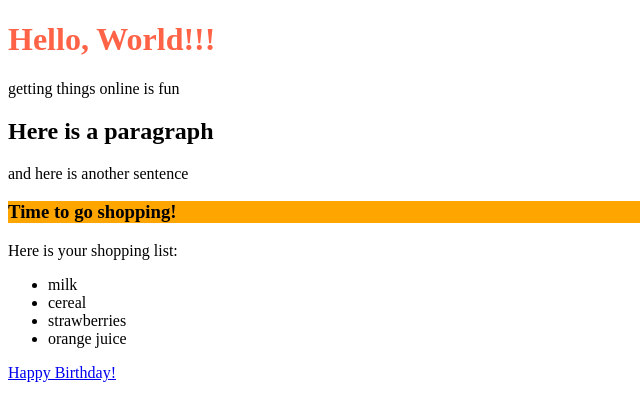
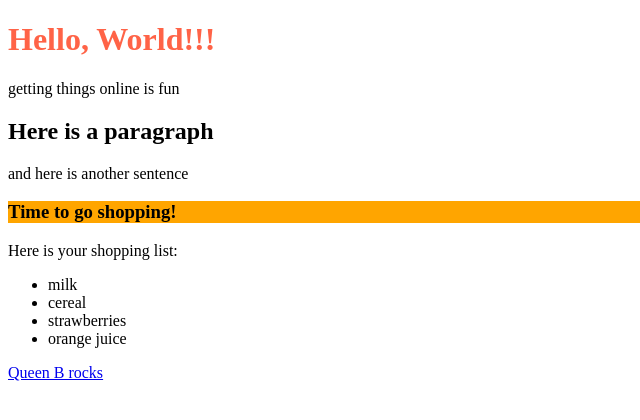
Before and after one commit to riyakoshy/hello-world, a plain HTML site: page index.html in a window 1280 px wide. Shown: the full height of the page, 0-640 px from the left. Drawn offline with Linux system fonts and the light colour scheme.

Commit message:
more text

```diff
--- a/index.html
+++ b/index.html
@@ -17,5 +17,5 @@
 		<li>strawberries</li>
 		<li>orange juice</li>
 	</ul>
-	<a href="https://www.youtube.com/watch?v=MrXBATtOtFY">Happy Birthday!</a>
+	<a href="https://www.youtube.com/watch?v=lIX2ENPZo-8">Queen B rocks</a>
 </body>
```
